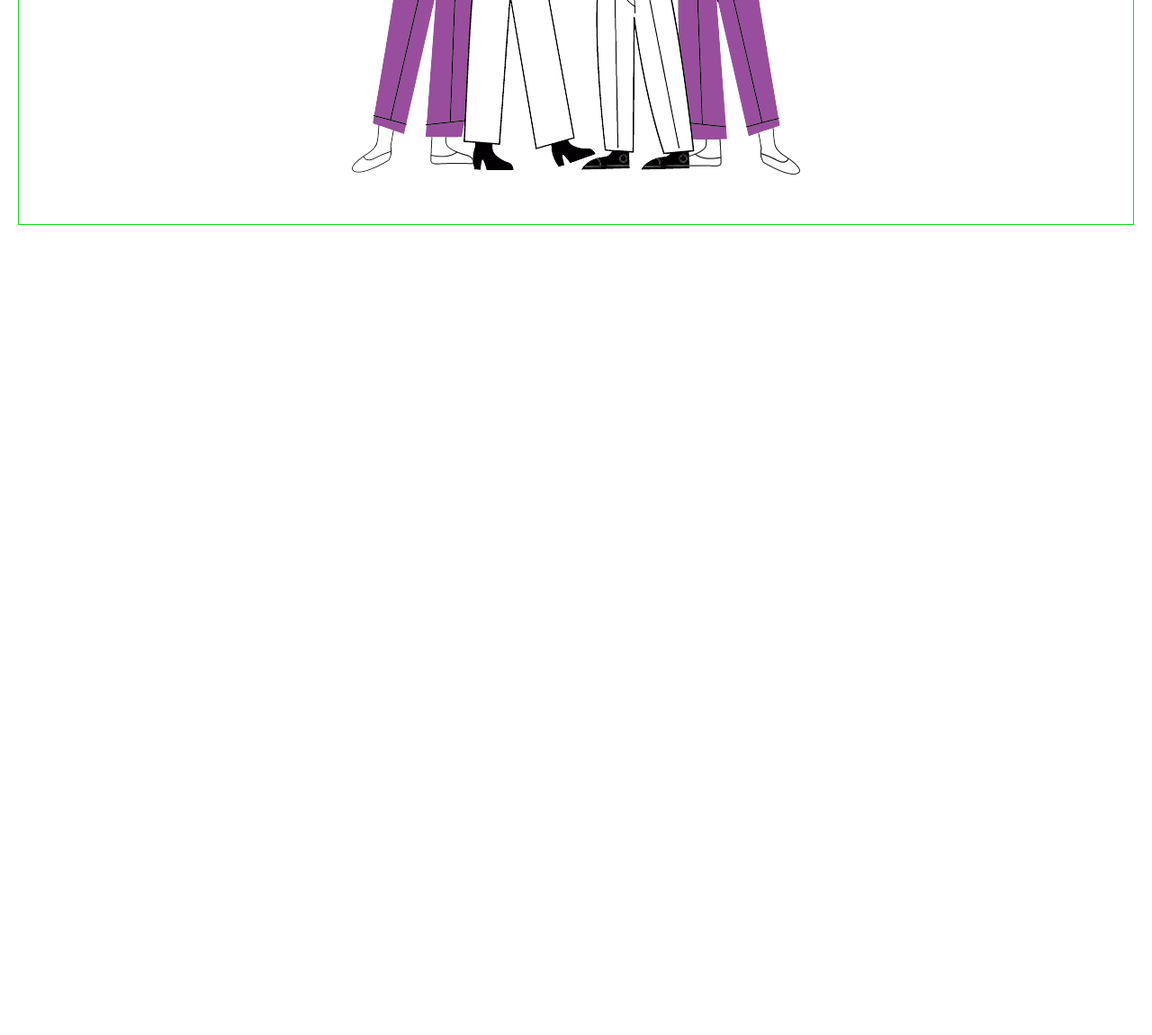
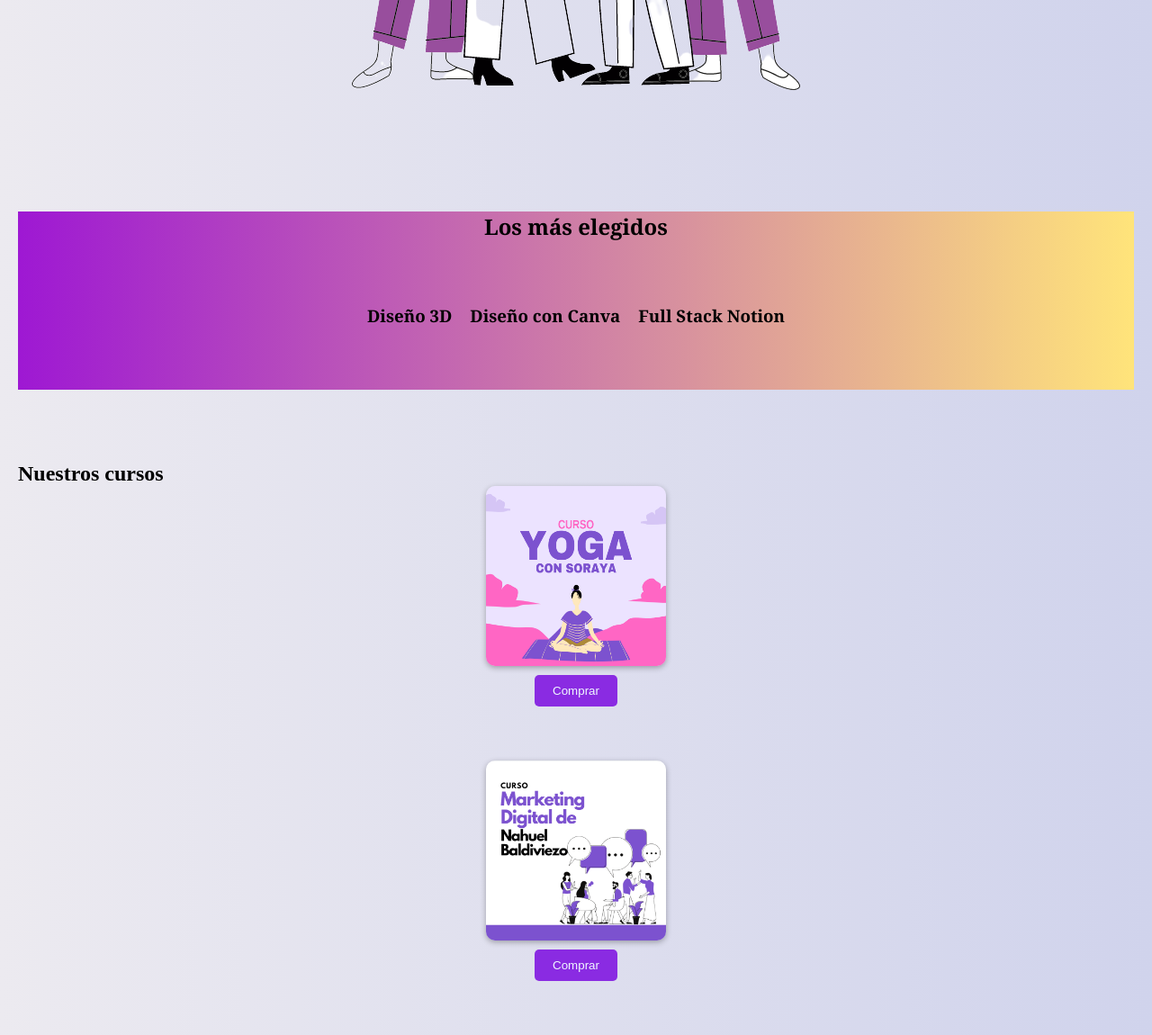
Before and after one commit to sorayaPerez/proyectoFinal, a plain HTML site: page index.html in a window 1280 px wide. Shown: the part 838-1988 px from the top of the page at 90% size. Before the commit the page ends 1138 px from the top, so only its background shows below. Drawn offline with Linux system fonts and the light colour scheme.

Commit message:
fin hero, cards y +elegidos

```diff
--- a/css/styles.css
+++ b/css/styles.css
@@ -4,13 +4,12 @@
     box-sizing: border-box;
 }
 
-/*font-family: 'Heebo', sans-serif;*/
 
 /************************************************ Inicio MAIN ****************************/
 
 main{
     /* margin-right: 40px; */
-    border: 1px solid rgb(15, 219, 25);
+    /* border: 1px solid rgb(15, 219, 25); */
     margin: 50px 20px;
 }
 
@@ -33,6 +32,10 @@ body::-webkit-scrollbar-thumb{background: #9a0fb6;}
     overflow: hidden;
 }
 
+
+body{
+    background: linear-gradient(to right, #eceaf0, #d0d3ec);
+}
 /*body{
     /* background: linear-gradient(to right, #dae2f8, #d6a4a4); */
     /* background: linear-gradient(to right, #8ecfd8, #817ea5);  */
@@ -84,10 +87,11 @@ header nav div a{
     height: 50px;
     padding: 15px;
     /* flex-grow: 1;  */
-    border: 1px solid #9a0fb6;
+    border: 1px solid #6c15bd;
     border-radius: 25px;
     /* position: absolute; */
     outline: none;
+    background-color: transparent;
 }
 
 
@@ -100,9 +104,9 @@ header nav div a{
     border-radius: 0 25px 25px 0;
     padding: 14px;
     margin: auto;
-    border: 1px solid #9a0fb6;
+    border: 1px solid #6c15bd;
     cursor: pointer;
-    background-color: #9a0fb6;
+    background-color: #6c15bd;
     color: aliceblue;
 }
 
@@ -123,11 +127,10 @@ header nav div a{
     justify-content: center;
     align-items: center;
     flex-wrap: wrap;
-    /* width: 100vw;
-    height: 100vh; */
+
 }
 
-.heroTitulo{
+/* .heroTitulo{
     display: flex;
 }
 
@@ -135,18 +138,17 @@ header nav div a{
     font-family:'Trebuchet MS', 'Lucida Sans Unicode', 'Lucida Grande', 'Lucida Sans', Arial, sans-serif;
     font-size: 50px;
     font-weight: bold;
-}
-
+} */
+/*
 .heroTituloTuportal{
     font-family:'Trebuchet MS', 'Lucida Sans Unicode', 'Lucida Grande', 'Lucida Sans', Arial, sans-serif;
     font-size: 20px;
     text-align: center;
-}
+} */
 
-/*Img Api cursos*/
+/*Img slogan*/
 .heroContainer img{
-    height: auto;
-    width: 60%;
+    width: 100%;
 }
 
 .herobutton{
@@ -172,15 +174,15 @@ header nav div a{
 
 .heroButtonContainer{
     display: flex;
-    margin-top: 80px;
+    margin-top: 40px;
 }
 
 .heroButton {
 	box-shadow:inset 0px 0px 0px -19px #e6c6d3;
-	background:linear-gradient(to bottom, #f2ace2 5%, #d22feb 100%);
+	background:linear-gradient(to bottom, #9a519c 5%, #872feb 100%);
 	background-color:#f2ace2;
 	border-radius:20px;
-	border:1px solid #ebd0f5;
+	border:1px solid #9721c2;
 	display:inline-block;
 	cursor:pointer;
 	color:#ffffff;
@@ -189,11 +191,11 @@ header nav div a{
 	font-weight:bold;
 	padding:6px 14px;
 	text-decoration:none;
-	text-shadow:-5px 1px 18px #e678e6;
+	text-shadow:-5px 1px 18px #78e6dd;
 }
 .herobutton:hover {
-	background:linear-gradient(to bottom, #d22feb 5%, #f2ace2 100%);
-	background-color:#d22feb;
+	background:linear-gradient(to bottom, #8aeb2f 5%, #acd8f2 100%);
+	background-color:#5f5e4a;
 }
 .herobutton:active {
 	position:relative;
@@ -201,7 +203,64 @@ header nav div a{
 }
 
 
+/* Inicio Top 3 */
+
+.topContainerMasElegidos{
+    margin: 80px 0px 80px 0px;
+    display: flex;
+    flex-direction: column;
+    align-items: center;
+    background: linear-gradient(to right, #9e18d3, #ffe47a);
+    width: 100%;
+    font-family:Cambria, Cochin, Georgia, Times, 'Times New Roman', serif;
+}
+
+.topContainer{
+    display: flex;
+    margin: 60px;
+}
+
+.toptresContainerHijos{
+    display: flex;
+    margin: 10px;
+}
+
+
+
 /*Inicio Cards*/
+
+.cursoContainer {
+    display: flex;
+    flex-direction: column;
+    align-items: center;
+    margin-bottom: 60px;
+    cursor: pointer;
+}
+
+.cursoContainer img {
+    width: 200px;
+    height: 200px;
+    margin-bottom: 10px;
+    border-radius: 10px;
+    box-shadow: 0px 2px 6px rgba(0, 0, 0, 0.3);
+    transition: box-shadow 0.3s;
+}
+
+.cursoContainer:hover img {
+    box-shadow: 0px 4px 10px rgba(0, 0, 0, 0.5);
+}
+
+.comprarButton {
+    padding: 10px 20px;
+    background-color: blueviolet;
+    color: aliceblue;
+    border: none;
+    border-radius: 5px;
+    cursor: pointer;
+}
+
+
+
 
 
 /* Inicio Contacto */
--- a/index.html
+++ b/index.html
@@ -11,10 +11,12 @@
     <!-- FONTAWESOME -->
     <script src="https://kit.fontawesome.com/9076ed6abb.js" crossorigin="anonymous"></script>
 
-    <!--  -->
-    <link rel="preconnect" href="https://fonts.googleapis.com">
-    <link rel="preconnect" href="https://fonts.gstatic.com" crossorigin>
-    <link href="https://fonts.googleapis.com/css2?family=Heebo:wght@200;400;900&display=swap" rel="stylesheet">
+    <!-- Google Fonts  -->
+
+
+
+    <!-- Flaticon -->
+    <link rel="icon" href="./multimedia/img/logonova.ico" >
 
 </head>
 <body>
@@ -26,7 +28,7 @@
                 <!-- <a href="#menu" class="headerNavMenu"> -->
                     <i class="fa-solid fa-bars"></i>
                 <!-- </a> -->
-                <img src="./multimedia/img/api.png" alt="">
+                <img src="./multimedia/img/logosaturn.png" alt="">
             </div>
 
 
@@ -51,13 +53,16 @@
 
 
     <!-- Inicio Sec. Hero -->
-
 <section>
     <div class="heroContainer">
-        <div class="heroTitulo">
-            <h1> <span class="heroTituloSomos"> Somos </span>  <br> <img src="./multimedia/img/logoapi_sinfondo.png" alt="">
+
+        <div>
+            <img src="./multimedia/img/Novaslogansinfondo.png" alt="">
+        </div>
+        <!-- <div class="heroTitulo">
+            <h1> <span class="heroTituloSomos"> Somos </span>  <br> <img src="./multimedia/img/Nova.png" alt="">
                 <br> <span class="heroTituloTuportal">tu portal de <span style="color: red;">A</span>prendizaje <span style="color: blue;">P</span>ersonalizado e <span style="color: rgb(240, 221, 52);">I</span>nteractivo </span> </h1>
-        </div>
+        </div> -->
 
         <div class="heroButtonContainer">
             <button class="heroButton"> Empezá ahora </button>
@@ -68,8 +73,6 @@
         </div>
     </div>
 </section>
-
-
     <!-- Fin Sec. Hero -->
 
 
@@ -77,33 +80,41 @@
 
 <!-- Inicio Sec. Los tres mas elegidos -->
 <section>
-
-
-
-
+    <div class="topContainerMasElegidos">
+        <h2> Los más elegidos </h2>
+        <div class="topContainer">
+            <div class="toptresContainerHijos">
+                <h3>Diseño 3D</h3>
+            </div>
+            <div class="toptresContainerHijos">
+                <h3>Diseño con Canva </h3>
+            </div>
+            <div class="toptresContainerHijos">
+                <h3>Full Stack Notion</h3>
+            </div>
+        </div>
+    </div>
 </section>
 
 
 
 
+<!-- Inicio Sec. Cards -->
+<section>
+    <div>
+        <h2> Nuestros cursos</h2>
+        <div class="cursoContainer">
+            <img src="./multimedia/img/yoga.png" alt="Curso de Yoga">
+            <button class="comprarButton"> Comprar </button>
+        </div>
+        <div class="cursoContainer">
+            <img src="./multimedia/img/marketin.png" alt="Portada del curso 2">
+            <button class="comprarButton"> Comprar </button>
+        </div>
+    </div>
 
-
-
-    <!-- Fin Sec. Hero -->
-
-
-
-
-
-
-    <!-- Inicio Sec. Cards -->
-
-
-
-
-
-
-    <!-- Fin Sec. CARDS -->
+</section>
+<!-- Fin Sec. CARDS -->
 
 
 
```
Also changed, not shown: multimedia/img/Nova.png (added), multimedia/img/Novacompleta.png (added), multimedia/img/Novacompletasinfondo.png (added), multimedia/img/Novaconfondo.png (added), multimedia/img/Novaslogan-removebg-preview.png (added), multimedia/img/Novaslogan.png (added), multimedia/img/Novaslogansinfondo.png (added), multimedia/img/logonova.ico (added), multimedia/img/logosaturn.png (added), multimedia/img/logosaturnconfondo.png (added).
